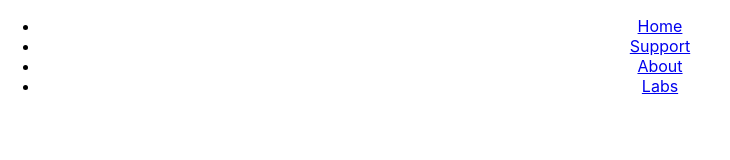
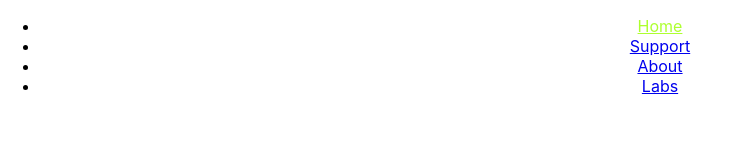
Before and after one commit to vaidehijadhav/reactRouter, a React (Create React App) app: page / in a window 1280 px wide. Shown: the top 160 px of the page, without its empty margins (0-730 px from the left). Built offline with nearby package versions, Linux system fonts and the light colour scheme.

Commit message:
add CSS property to active class

```diff
--- a/src/index.css
+++ b/src/index.css
@@ -11,3 +11,7 @@ code {
   font-family: source-code-pro, Menlo, Monaco, Consolas, 'Courier New',
     monospace;
 }
+
+.active{
+  color: greenyellow;
+}
```
